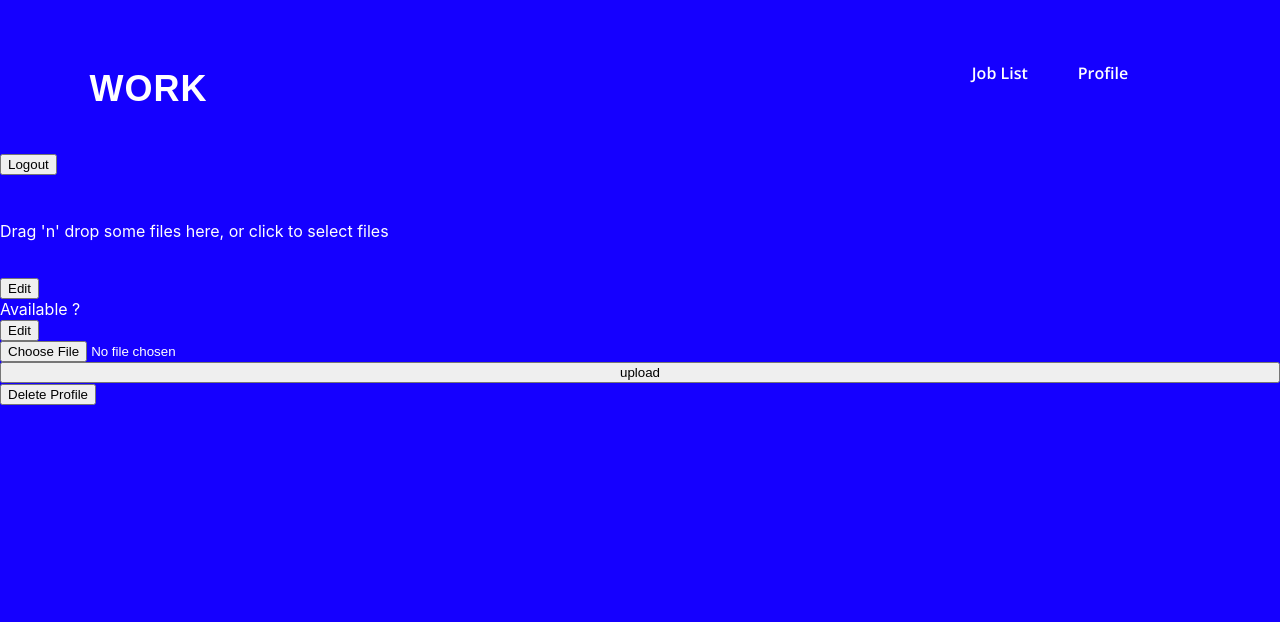
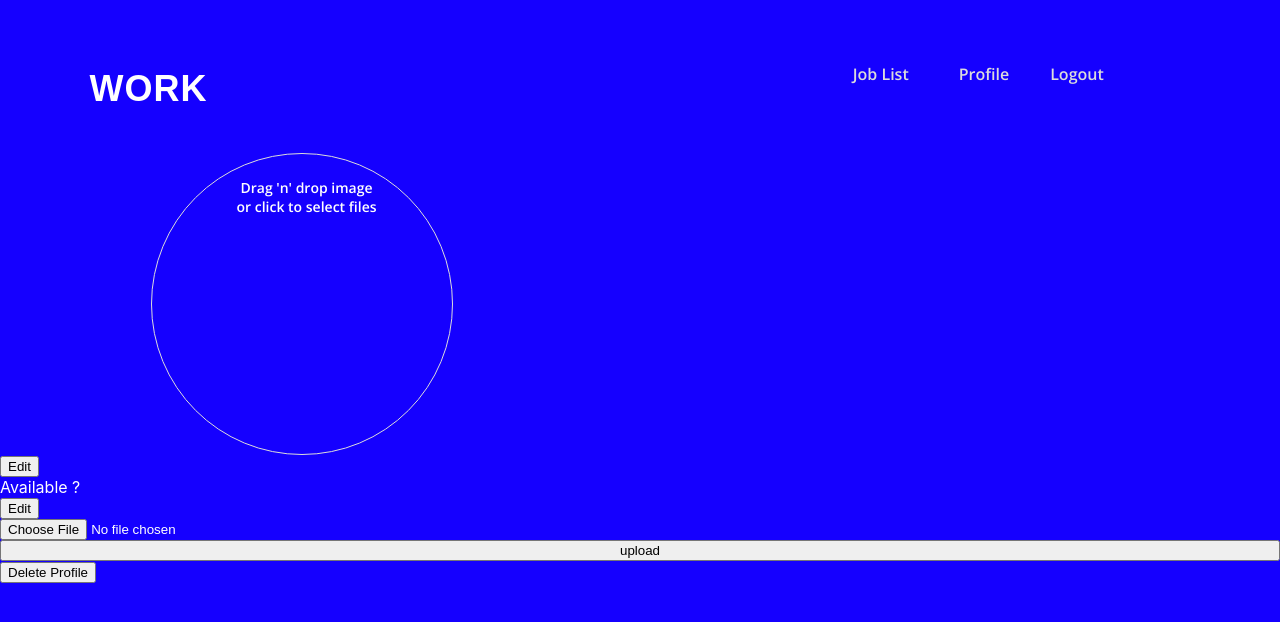
Before and after one commit to BrianCarroll112/WorkIt, a React (Create React App) app in the folder client/: page /user/1 in a window 1280 px wide. Shown: the top 622 px of the page. Built offline with nearby package versions, Linux system fonts and the light colour scheme; no server answers.

Commit message:
nav and image

```diff
--- a/client/src/App.css
+++ b/client/src/App.css
@@ -89,21 +89,21 @@ h2 {
 }
 
 nav {
-margin-left: 7%;
-margin-top: 3%;
-margin-bottom: 1%;
-display: flex;
+  margin-left: 7%;
+  margin-top: 3%;
+  margin-bottom: 1%;
+  display: flex;
 }
 
 .links {
-  margin-left: 60%;
+  margin-left: 50%;
   margin-top: 2%;
 }
 
 a {
   text-decoration: none;
-  color: white;
-  font-family: 'open sans'
+  color: #DCDCDC;
+  font-family: 'open sans';
 }
 
 a:hover {
@@ -112,5 +112,52 @@ a:hover {
 
 .jobsLink {
 padding: 50px;
+}
+
+.logout {
+  border: none;
+  appearance: none;
+  font-family: 'open sans';
+  margin-left: 35px;
+  font-size: 16px;
+  color: #DCDCDC;
+  background-color: #1500ff;
+}
+
+.input-login:focus{
+  outline: none;
+}
+
+.userHeader{
+  display: flex;
+}
+
+.profileImg {
+  border-radius: 50%;
+  width: 300px;
+  height: 300px;
+  margin-left: 50%;
+  margin-top: auto 0;
+  border: 1px solid #DCDCDC;
+}
+
+p {
+  display: block;
+  font-size: 14px;
+  font-family: 'open sans';
+  margin-top: 8%;
+  margin-left: 3%;
+  text-align: center;
 
 }
+
+
+.actlImg {
+  border: 1px solid #DCDCDC;
+  display: block;
+  border-radius: 50%;
+  width: 300px;
+  height: 300px;
+  margin-top: -26%;
+  display: none;
+}
--- a/client/src/App.js
+++ b/client/src/App.js
@@ -234,8 +234,7 @@ class App extends Component {
 
         <Route exact path="/jobs" render={(props) => (
           <div>
-            <Nav id={this.state.id} />
-            <button onClick={this.handleLogout}>Logout</button>
+            <Nav id={this.state.id} onClick={this.handleLogout}/>
             <JobSearchForm
               jobsArray={this.state.jobsArray}
               renderedJobsArray={this.state.renderedJobsArray}
@@ -266,8 +265,8 @@ class App extends Component {
 
         <Route exact path='/user/:id' render={(props) => (
           <>
-          <Nav id={this.state.id} />
-          <button onClick={this.handleLogout}>Logout</button>
+
+          <Nav id={this.state.id} onClick={this.handleLogout}/>
           <UserProfile
           {...props}
           id={this.state.id}
--- a/client/src/components/Nav.jsx
+++ b/client/src/components/Nav.jsx
@@ -7,6 +7,7 @@ export default (props) => (
     <div className="links">
     <Link className="jobsLink" to ="/jobs">Job List</Link>
     <Link className="userLink" to ={`/user/${props.id}`}>Profile</Link>
+    <button className="logout" onClick={props.onClick}>Logout</button>
     </div>
   </nav>
 )
--- a/client/src/components/ProfilePicture.jsx
+++ b/client/src/components/ProfilePicture.jsx
@@ -55,7 +55,8 @@ export default class ProfilePicture extends React.Component {
   render(){
     return (
     <form>
-      <div>
+
+      <div className="profileImg">
       <Dropzone
         onDrop={acceptedFiles => {
           this.onImageDrop(acceptedFiles);
@@ -68,13 +69,13 @@ export default class ProfilePicture extends React.Component {
             <input {...getInputProps()} />
               { isDragActive ?
                 <p>''</p> :
-                <p> Drag 'n' drop some files here, or click to select files </p>
+                <p> Drag 'n' drop image <br/> or click to select files </p>
               }
             </div>
             )
           }}
       </Dropzone>
-      <img src={this.state.uploadedFile} alt=''/>
+      <img className="actlImg" src={this.state.uploadedFile} alt=''/>
       </div>
   </form>
     )
--- a/client/src/components/UserProfile.jsx
+++ b/client/src/components/UserProfile.jsx
@@ -108,10 +108,12 @@ class UserProfile extends Component {
     console.log(this.state.user);
     return (
     <div>
-      <h2>{this.state.user.first_name} {this.state.user.last_name}</h2>
+    <div className="userHeader">
+      <h2 className="userName">{this.state.user.first_name} {this.state.user.last_name}</h2>
       <ProfilePicture {...this.props}
       id={this.props.id}
       token={this.props.token}/>
+    </div>
       <JobTitle
       buttonText="Edit"
       handleToggleEdit={this.handleToggleEdit}
```
